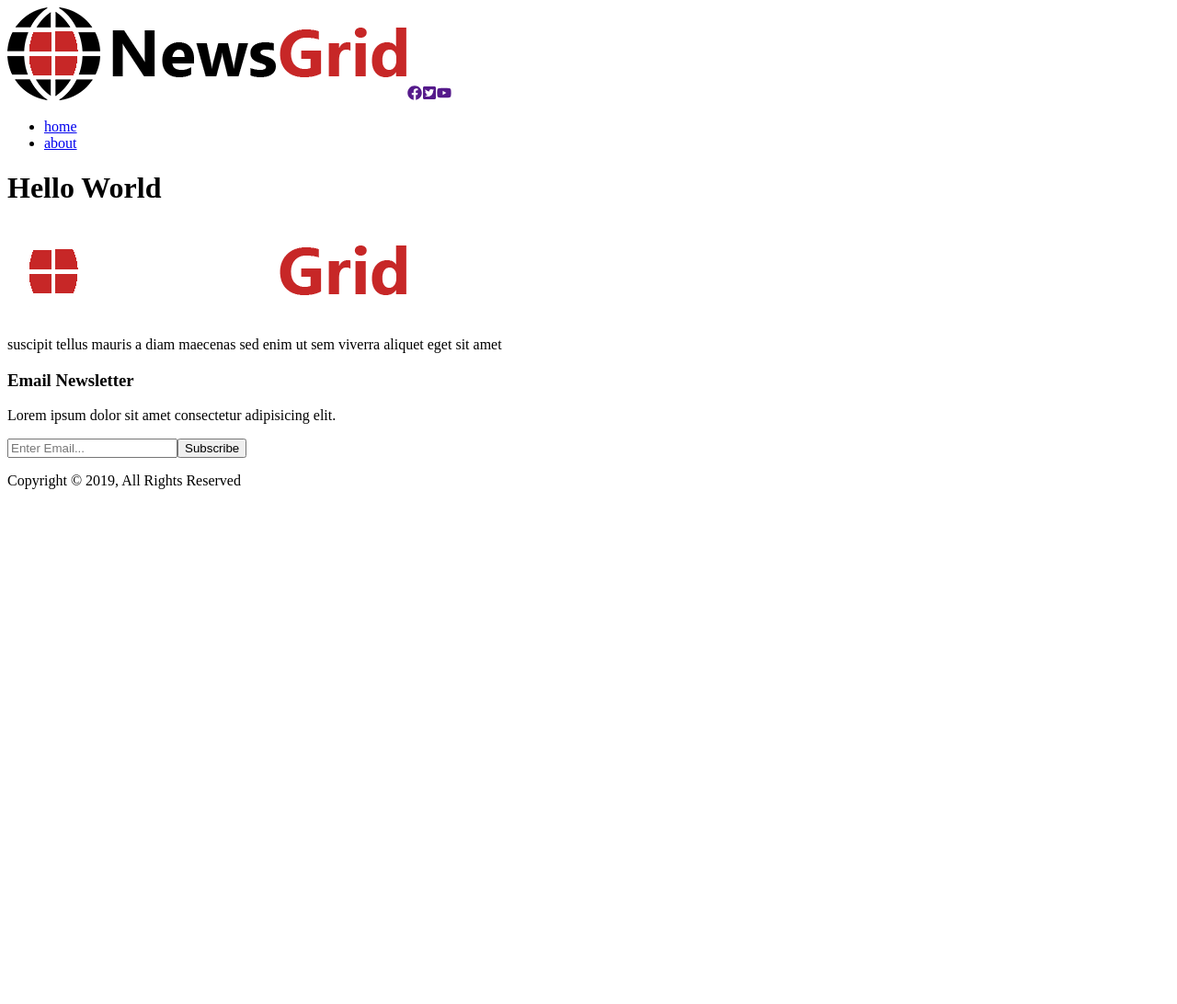
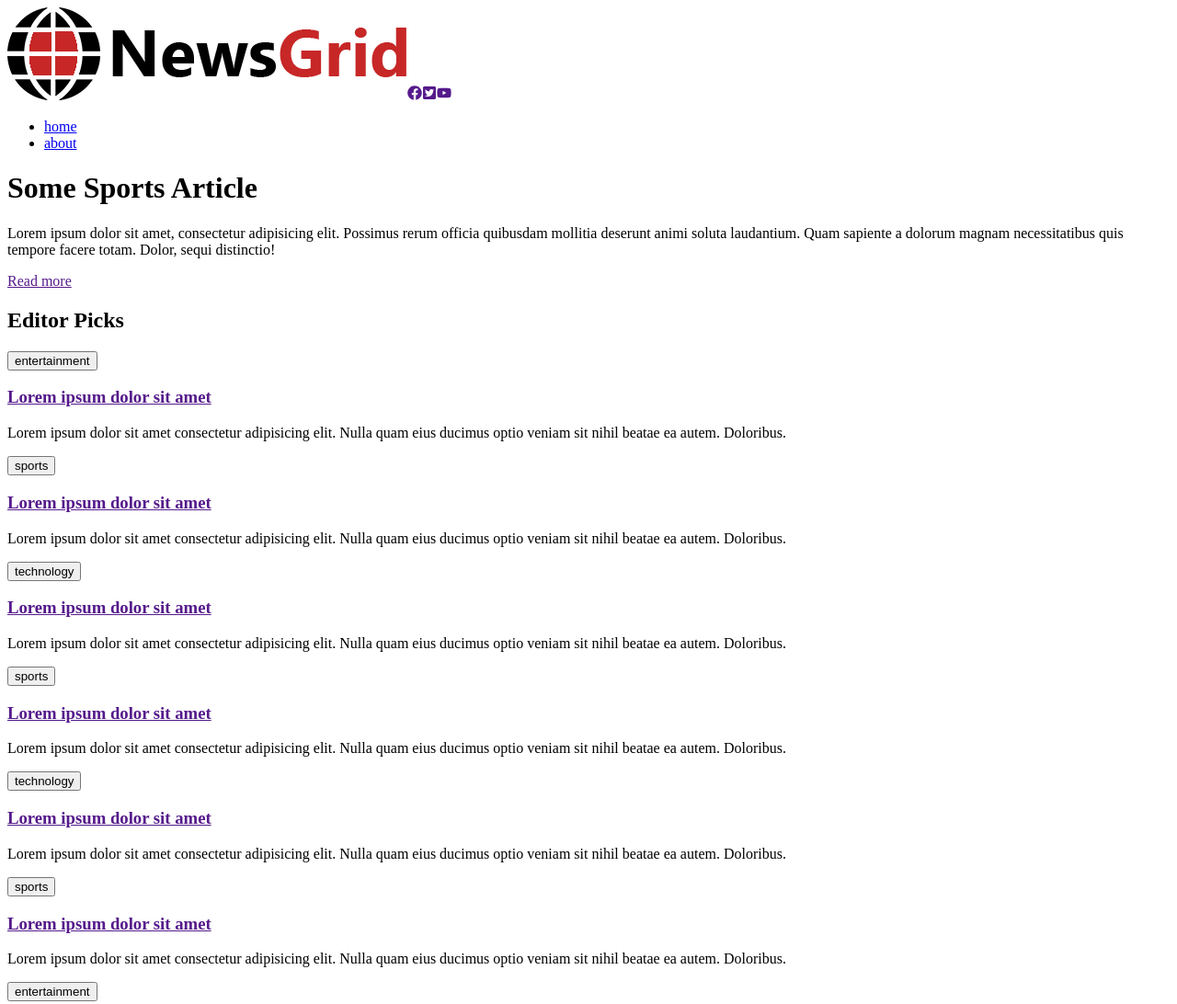
Before and after one commit to zbyszrom/newsgrid, a Gatsby site: page / in a window 1280 px wide. Shown: the top 1092 px of the page at 92% size. Before the commit the page ends 800 px from the top, so only its background shows below. Built offline with nearby package versions, Linux system fonts and the light colour scheme; Gatsby itself is replaced by a stand-in of ours.

Commit message:
articles as props

```diff
--- /dev/null
+++ b/src/components/article.js
@@ -0,0 +1,17 @@
+import React from 'react'
+import {Link} from 'gatsby'
+
+const Article = (props)=>{
+    return(
+    <>
+       <button>{props.text}</button>
+       <h3>
+          <Link to = ''>
+          Lorem ipsum dolor sit amet
+          </Link>
+        </h3>
+        <p>Lorem ipsum dolor sit amet consectetur adipisicing elit. Nulla quam eius ducimus optio veniam sit nihil beatae ea autem. Doloribus.</p>
+    </>
+    )
+}
+export default Article
--- /dev/null
+++ b/src/components/photoarticle.js
@@ -0,0 +1,19 @@
+import React from 'react'
+import {Link} from 'gatsby'
+import Image from "gatsby-image"
+
+const PhotoArticle = (props)=>{
+    return(
+    <>
+     {/* <Image fluid = '' /> */}
+       <button>{props.text}</button>
+       <h3>
+          <Link to = ''>
+          Lorem ipsum dolor sit amet
+          </Link>
+        </h3>
+        <p>Lorem ipsum dolor sit amet consectetur adipisicing elit. Nulla quam eius ducimus optio veniam sit nihil beatae ea autem. Doloribus.</p>
+    </>
+    )
+}
+export default PhotoArticle
--- /dev/null
+++ b/src/components/showcase.js
@@ -0,0 +1,17 @@
+import React from 'react'
+import {Link} from 'gatsby'
+
+
+const Showcase = ()=> {
+    return(
+        <header>
+            <div className =''>
+            <h1>Some Sports Article</h1>
+            <p>Lorem ipsum dolor sit amet, consectetur adipisicing elit. Possimus rerum officia quibusdam mollitia deserunt animi soluta laudantium. Quam sapiente a dolorum magnam necessitatibus quis tempore facere totam. Dolor, sequi distinctio!</p>
+            <Link to = ''> Read more</Link>
+            </div>
+        </header>
+
+    )
+}
+export default Showcase
--- a/src/pages/index.js
+++ b/src/pages/index.js
@@ -1,10 +1,25 @@
 import React from "react"
 import Layout from '../components/layout'
+import Showcase from '../components/showcase'
+import Article from '../components/article'
+import PhotoArticle from '../components/photoArticle'
 
 const IndexPage = ()=> {
     return(
         <Layout>
-            <h1>Hello World</h1>
+            <Showcase/>
+            <section>
+            <h2>Editor Picks</h2>
+            <PhotoArticle text={"entertainment"}/>
+            <Article text={"sports"}/>
+            <PhotoArticle text={"technology"}/>
+            <PhotoArticle text={"sports"}/>
+            <PhotoArticle text={"technology"}/>
+            <Article text={"sports"}/>
+            <PhotoArticle text={"entertainment"}/>
+
+            </section>
+
         </Layout>
     )
 }
```
Also changed, not shown: src/components/club.js (added, +13 -0 lines), src/pages/about.js (+12 -1 lines).
